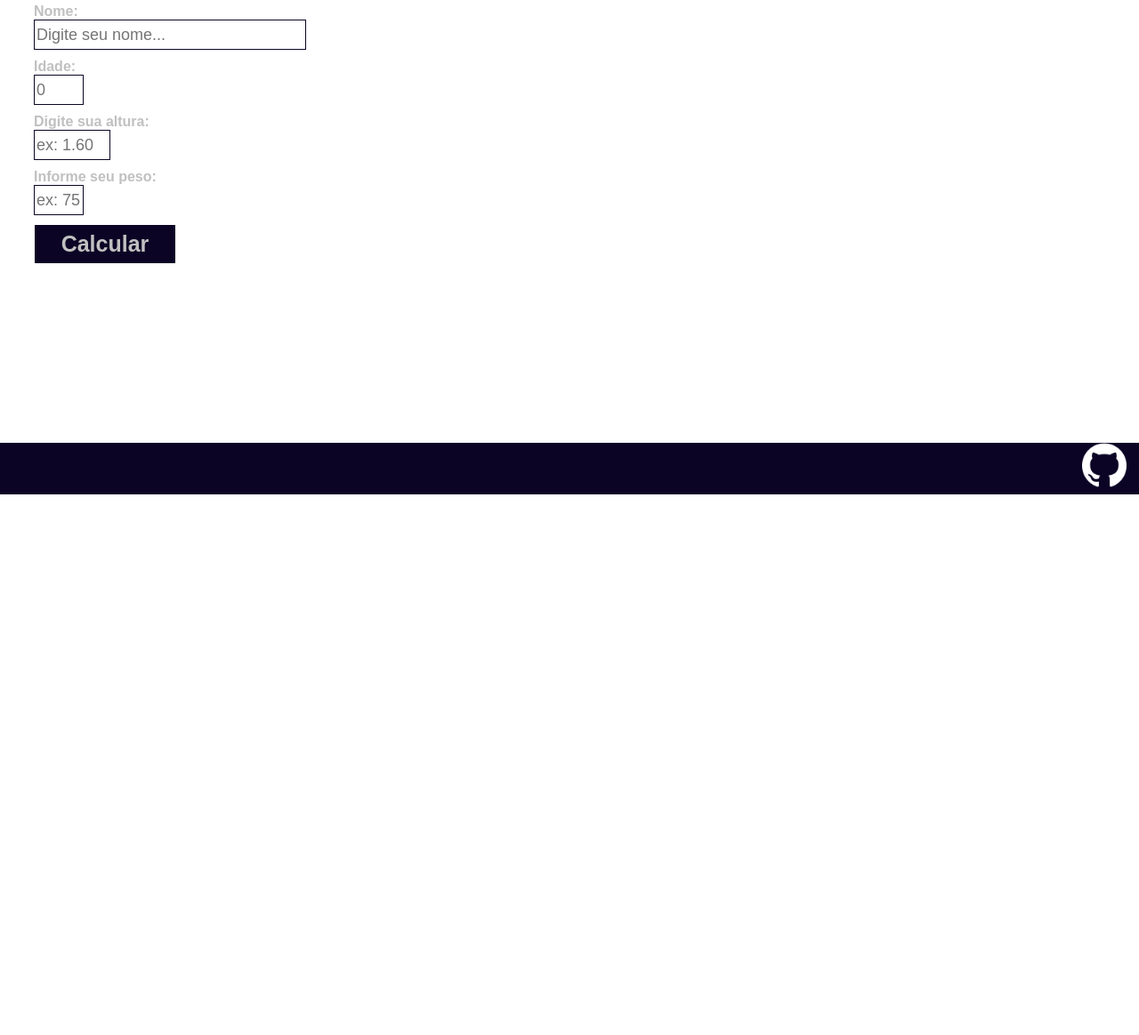
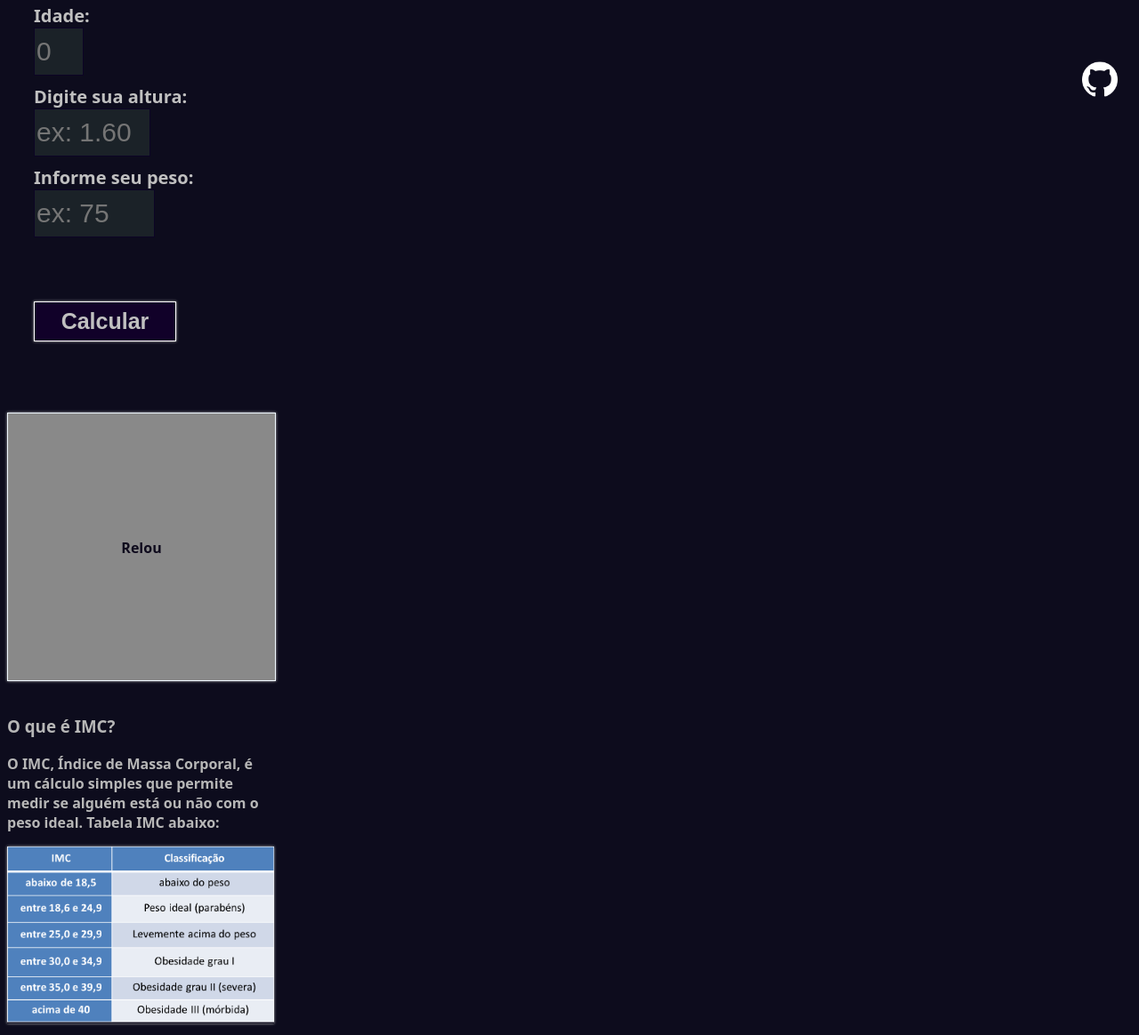
Before and after one commit to PedrooVi/CalculadoraIMC, a plain HTML site: page index.html in a window 1280 px wide. Shown: the part 93-1257 px from the top of the page at 89% size. Before the commit the page ends 800 px from the top, so only its background shows below. Drawn offline with Linux system fonts and the light colour scheme.

Commit message:
Add files via upload

```diff
--- a/index.html
+++ b/index.html
@@ -8,14 +8,14 @@
     <title>Calculadora IMC</title>
 </head>
 <body>
-    <header> Calculadora IMC</header>
+    <header><p id="superman">IMC</p> <a href="https://github.com/PedrooVi/CalculadoraIMC"><img src="img/githubgato.png" id="gatinho" alt=""></a></header>
     <main class="container">
         <div class="conteudo">
                 <!--Formulario-->
-                <div class="formulario">
+                <!--<div class="formulario">
                     <label id="name" for="">Nome:</label>
                         <input type="text" id="namezes" placeholder="Digite seu nome...">
-                    </div>
+                </div>-->
                 <div class="formulario">
                     <label for="" name="idade">Idade:</label>
                         <input id="idade" type="number" min="0" max="150" placeholder="0">
@@ -33,12 +33,15 @@
                 </div>
             </div>
             <div id="igual">
-
-                    <p id="resultado"></p>
-                </div>
+                    <p id="resultado">Relou</p>
+            </div>
+            <div class="imgimc">
+                <h3>O que é IMC?</h3>
+                <p>O IMC, Índice de Massa Corporal, é um cálculo simples que permite medir se alguém está ou não com o peso ideal. Tabela IMC abaixo:</p>
+                <img src="img/tabelaimc.png" id="imgimc2" alt="">
             </div>
         </main>
-        <footer><a href="https://github.com/PedrooVi/CalculadoraIMC" target="_blank"><img src="img/githubgato.png" alt="gato do github" id="gatinho"></a></footer>
+        <!--<footer><a href="https://github.com/PedrooVi/CalculadoraIMC" target="_blank" class="gitfooter"><img src="img/githubgato.png" alt="gato do github" id="gatinho">Github</a></footer>-->
     </body>
 <script src="src/script.js"></script>
 </html>
--- a/src/script.js
+++ b/src/script.js
@@ -15,20 +15,20 @@ function calcular(){
         alert("Por favor, informe um peso e uma altura para começar")
     }else if(imc <18.5 ){
         resultado.innerHTML = `Seu IMC é de ${imc.toFixed(2)} voce está abaixo do peso`
-        areaTxt.style.backgroundColor = 'red'
+        areaTxt.style.backgroundColor = 'crimson'
     } else if(imc >= 18.5 &&imc <25 ){
         resultado.innerHTML = `Seu IMC é de ${imc.toFixed(2)} você está no peso ideal`
-        areaTxt.style.backgroundColor ='green'
+        areaTxt.style.backgroundColor ='forestgreen'
     }
     else if (imc >= 25 && imc <29.9){
         resultado.innerHTML= `Seu IMC é de ${imc.toFixed(2)} você está levemente acima do peso`
-        areaTxt.style.backgroundColor='yellow'
+        areaTxt.style.backgroundColor='gold'
     }else if(imc >= 30 && imc < 34.9){
         resultado.innerHTML = `Seu IMC é de ${imc.toFixed(2)} voce está obeso`
-        areaTxt.style.backgroundColor = 'red'
+        areaTxt.style.backgroundColor = 'crimson'
     } else if (imc >= 35 && imc <39.9){
         resultado.innerHTML = `Seu IMC é de ${imc.toFixed(2)} você está com obesidade severa`
-        areaTxt.style.backgroundColor='red'
+        areaTxt.style.backgroundColor='crimson'
     }else{
         resultado.inert =  resultado.innerHTML = `Seu IMC é de ${imc.toFixed(2)} você está com obesidade morbida`
         areaTxt.style.backgroundColor='red'
--- a/style/style.css
+++ b/style/style.css
@@ -1,9 +1,10 @@
 html{
-  font-family: Arial, Helvetica, sans-serif;
+  font-family:system-ui, -apple-system, BlinkMacSystemFont, 'Segoe UI', Roboto, Oxygen, Ubuntu, Cantarell, 'Open Sans', 'Helvetica Neue', sans-serif;
+  background-color: rgb(13, 12, 29);
 
 }
 header{
-  background-color: rgb(12, 4, 37);
+  background-color: rgb(17, 1, 41);
   width: auto;
   height: 70px;
   font-weight: bolder;
@@ -18,29 +19,30 @@ header{
   margin-right: -8px;
   border-left: 0px;
   border-right: 0px;
+  box-shadow: 0 0 3px rgb(183, 183, 183);
+  text-shadow: 0 0 3px rgb(183, 183, 183);
 }
 footer{
-  margin-top: 200px;
+  margin-top: 120px;
   background-color: rgb(12, 4, 37);
   border-top: 1px;
   border-top-color: white;
-  border-bottom-color: rgb(12, 4, 37);
   border-style: solid;
   margin-left: -8px;
   margin-right: -8px;
   border-left: 0px;
   border-right: 0px;
+  border-bottom: 0px;
+
 }
 main{
   display: flex;
-  grid-template-columns:
-  "header header",
-  "conteudo igual";
   gap: 10%;
   margin-top: 30px;
 }
 label{
   color: rgb(192, 192, 192);
+  font-size: 20px;
 }
 input{
   border-style:solid;
@@ -48,8 +50,9 @@ input{
   border-width: 1px;
   display: block;
   height: 30px;
-  font-size: large;
-  color: rgb(12, 4, 37);
+  font-size: 30px;
+  color: rgb(183, 183, 183);
+  background-color: rgb(27, 34, 40);
 
 }
 button{
@@ -57,12 +60,14 @@ button{
   width: 160px;
   font-size: 25px;
   font-weight: bold;
-  background-color:rgb(12, 4, 37);
+  background-color:rgb(17, 1, 41);
   color: rgb(192, 192, 192);
   border-style:solid;
   border-color: white;
   cursor: pointer;
   border-width: 1px;
+  margin-top: 5%;
+  box-shadow: 0 0 3px rgb(183, 183, 183);
 }
 /*Style Class*/
 .conteudo{
@@ -72,43 +77,78 @@ button{
   display: grid;
   gap: 10px;
 }
-  .igual{
-    grid-area: "igual";
-    width: 20%;
-    font-weight: bold;
-    color: rgb(192, 192, 192);
-}
-.quadrado{
-  border-style: solid;
-  border-width: 2px;
-  border-color: rgb(192, 192, 192);
-  border-radius: 10px;
-  background-color: transparent;
+#igual{
+
   width: 300px;
   height: 300px;
+  font-weight: bold;
+  color: rgb(15, 11, 29);
+  box-shadow: 0 0 3px rgb(183, 183, 183);
+  font-family: system-ui, -apple-system, BlinkMacSystemFont, 'Segoe UI', Roboto, Oxygen, Ubuntu, Cantarell, 'Open Sans', 'Helvetica Neue', sans-serif;
+  font-weight: bold;
+  border-style: solid;
+  border-color: aliceblue;
+  border-width: 1px;
+  background-color: rgb(137, 137, 137);
+  margin-top: 60px;
 }
 /*Style ID*/
+/*formulario*/
 #peso{
-  width: 50px;
+  width: 130px;
+  height: 50px;
 }
 #altura{
-  width: 80px;
+  width: 125px;
+  height: 50px;
 }
 #idade{
   width: 50px;
+  height: 50px;
 }
-#namezes{
+/*formulario*/
+/*#namezes{
   width: 300px;
-}
+}*/
 #pedrinho{
   width: 200px;
 }
 #gatinho{
-  width: 50px;
+  width: 40px;
   margin-left: 95%;
-  margin-bottom: 1px;
+  margin-top: -10px;
 }
 #resultado{
   margin-top: 140px;
   text-align: center;
 }
+#superman{
+  margin-left: 15px;
+  margin-top: 0px;
+}
+/*Deixar responsivo*/
+@media (max-width:480px),(min-height:650px) {
+  .container{
+    display: flex;
+    flex-direction: column;
+    gap: 20px;
+  }
+  /*.conteudo{
+    display: flex;
+    flex-direction: column;
+  }
+  .igual{
+    display: flex;
+    flex-direction: column;
+  }*/
+}
+/*img imc*/
+.imgimc{
+  color: rgb(183, 183, 183);
+  font-weight: bold;
+  width: 300px;
+}
+#imgimc2{
+  width: 300px;
+  box-shadow: 0 0 3px rgb(183, 183, 183);
+}
```
Also changed, not shown: img/tabelaimc.png (added), 1 other file.
